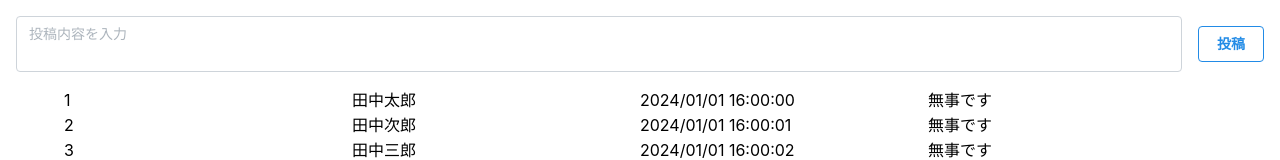
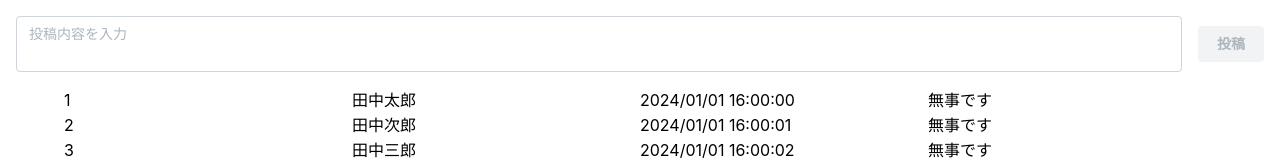
Before and after one commit to tech-creative-club/disaster-posts, a Next.js app: page / in a window 1280 px wide. Shown: the top 160 px of the page. Built offline with nearby package versions, Linux system fonts and the light colour scheme.

Commit message:
feat issue #1: 送信周りの処理を実装
- 投稿内容が空欄の場合は送信ボタンを disable に
- 送信ボタンをクリックすると投稿内容をクリアするように

```diff
--- a/src/app/page.tsx
+++ b/src/app/page.tsx
@@ -11,7 +11,8 @@ type Post = {
   content: string;
 };
 
-const getFormattedDate = (date: Date) => new Intl.DateTimeFormat('ja-JP', {
+const getFormattedDate = (date: Date) =>
+  new Intl.DateTimeFormat('ja-JP', {
     year: 'numeric',
     month: '2-digit',
     day: '2-digit',
@@ -42,16 +43,18 @@ export default function HomePage() {
         content: postContent,
       },
     ]);
+    setPostContent('');
   };
   return (
     <main>
       <form className={styles.post_form} onSubmit={handleSubmit}>
         <Textarea
           className={styles.text_area}
+          value={postContent}
           onChange={handlePostContentChange}
           placeholder="投稿内容を入力"
         />
-        <Button type="submit" className={styles.post_button} variant="outline">
+        <Button type="submit" className={styles.post_button} variant="outline" disabled={!postContent}>
           投稿
         </Button>
       </form>
```
